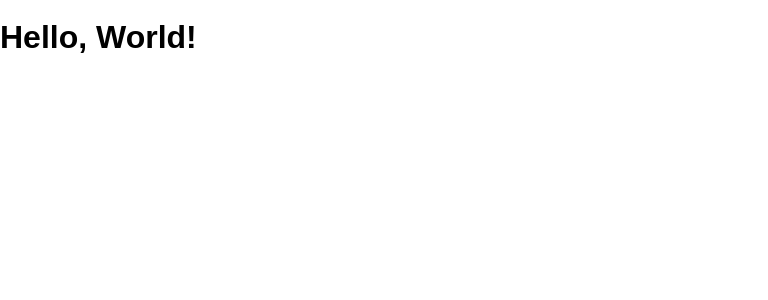
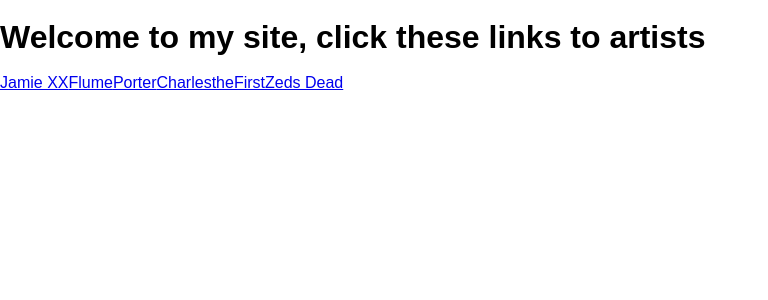
Before and after one commit to AllanHall/artists, a React (Create React App) app: page / in a window 1280 px wide. Shown: the top 300 px of the page, without its empty margins (0-768 px from the left). Built offline with nearby package versions, Linux system fonts and the light colour scheme.

Commit message:
added the different pages to my site and added links back to the home page

```diff
--- a/package.json
+++ b/package.json
@@ -24,6 +24,7 @@
     "json": "^9.0.6",
     "react": "^16.8.6",
     "react-dom": "^16.8.6",
+    "react-router-dom": "^5.0.0",
     "react-scripts": "^3.0.1"
   }
 }
--- a/src/App.js
+++ b/src/App.js
@@ -1,9 +1,28 @@
 import React, { Component } from 'react'
-import HelloWorld from './components/HelloWorld'
+import { BrowserRouter as Router, Route, Switch } from 'react-router-dom'
+import Home from './pages/Home'
+import JamieXX from './pages/JamieXX'
+import Flume from './pages/Flume'
+import Porter from './pages/Porter'
+import Charles from './pages/Charles'
+import ZedsDead from './pages/ZedsDead'
 
 class App extends Component {
   render() {
-    return <HelloWorld />
+    return (
+      <>
+        <Router>
+          <Switch>
+            <Route path="/" exact component={Home} />
+            <Route path="/JamieXX" exact component={JamieXX} />
+            <Route path="/Flume" exact component={Flume} />
+            <Route path="/Porter" exact component={Porter} />
+            <Route path="/Charles" exact component={Charles} />
+            <Route path="/ZedsDead" exact component={ZedsDead} />
+          </Switch>
+        </Router>
+      </>
+    )
   }
 }
 
--- a/src/components/HelloWorld.js
+++ /dev/null
@@ -1,9 +0,0 @@
-import React, { Component } from 'react'
-
-class HelloWorld extends Component {
-  render() {
-    return <h1>Hello, World!</h1>
-  }
-}
-
-export default HelloWorld
--- /dev/null
+++ b/src/pages/Charles.js
@@ -0,0 +1,16 @@
+import React, { Component } from 'react'
+import { Link } from 'react-router-dom'
+
+class Charles extends Component {
+  render() {
+    return (
+      <div>
+        <footer>
+          <Link to="/">Home</Link>
+        </footer>
+      </div>
+    )
+  }
+}
+
+export default Charles
--- /dev/null
+++ b/src/pages/Flume.js
@@ -0,0 +1,17 @@
+import React, { Component } from 'react'
+import { Link } from 'react-router-dom'
+
+class Flume extends Component {
+  render() {
+    return (
+      <>
+        <div>This is flume's page</div>
+        <footer>
+          <Link to="/">Home</Link>
+        </footer>
+      </>
+    )
+  }
+}
+
+export default Flume
--- /dev/null
+++ b/src/pages/Home.js
@@ -0,0 +1,21 @@
+import React, { Component } from 'react'
+import { Link } from 'react-router-dom'
+
+class Home extends Component {
+  render() {
+    return (
+      <div>
+        <h1>Welcome to my site, click these links to artists</h1>
+        <section>
+          <Link to="/JamieXX">Jamie XX</Link>
+          <Link to="/Flume">Flume</Link>
+          <Link to="/Porter">Porter</Link>
+          <Link to="/Charles">CharlestheFirst</Link>
+          <Link to="/ZedsDead">Zeds Dead</Link>
+        </section>
+      </div>
+    )
+  }
+}
+
+export default Home
--- /dev/null
+++ b/src/pages/JamieXX.js
@@ -0,0 +1,17 @@
+import React, { Component } from 'react'
+import { Link } from 'react-router-dom'
+
+class JamieXX extends Component {
+  render() {
+    return (
+      <>
+        <div>This is Jamie XX's page</div>
+        <footer>
+          <Link to="/">Home</Link>
+        </footer>
+      </>
+    )
+  }
+}
+
+export default JamieXX
--- /dev/null
+++ b/src/pages/Porter.js
@@ -0,0 +1,17 @@
+import React, { Component } from 'react'
+import { Link } from 'react-router-dom'
+
+class Porter extends Component {
+  render() {
+    return (
+      <>
+        <div>This is porters page</div>
+        <footer>
+          <Link to="/">Home</Link>
+        </footer>
+      </>
+    )
+  }
+}
+
+export default Porter
--- /dev/null
+++ b/src/pages/ZedsDead.js
@@ -0,0 +1,16 @@
+import React, { Component } from 'react'
+import { Link } from 'react-router-dom'
+
+class ZedsDead extends Component {
+  render() {
+    return (
+      <div>
+        <footer>
+          <Link to="/">Home</Link>
+        </footer>
+      </div>
+    )
+  }
+}
+
+export default ZedsDead
```
Also changed, not shown: 1 other file (tests, documents, lock files or other folders).
